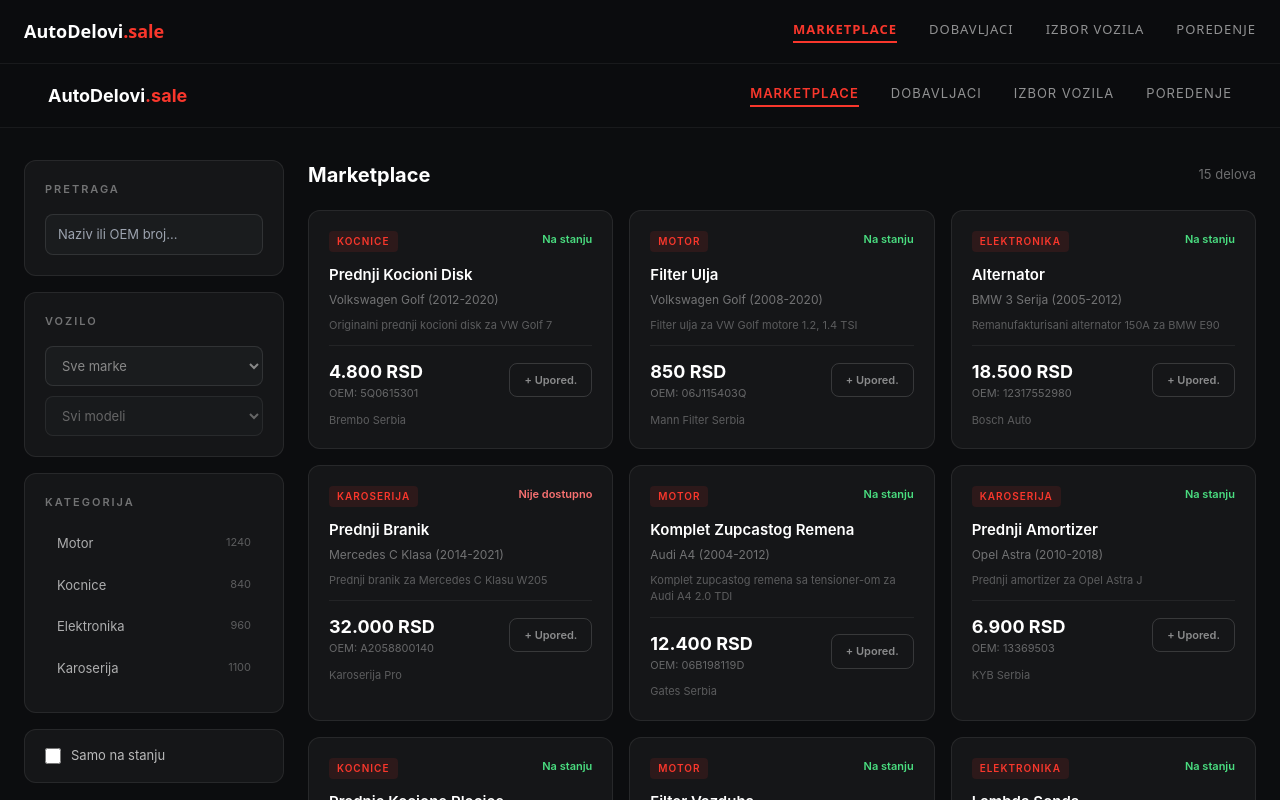
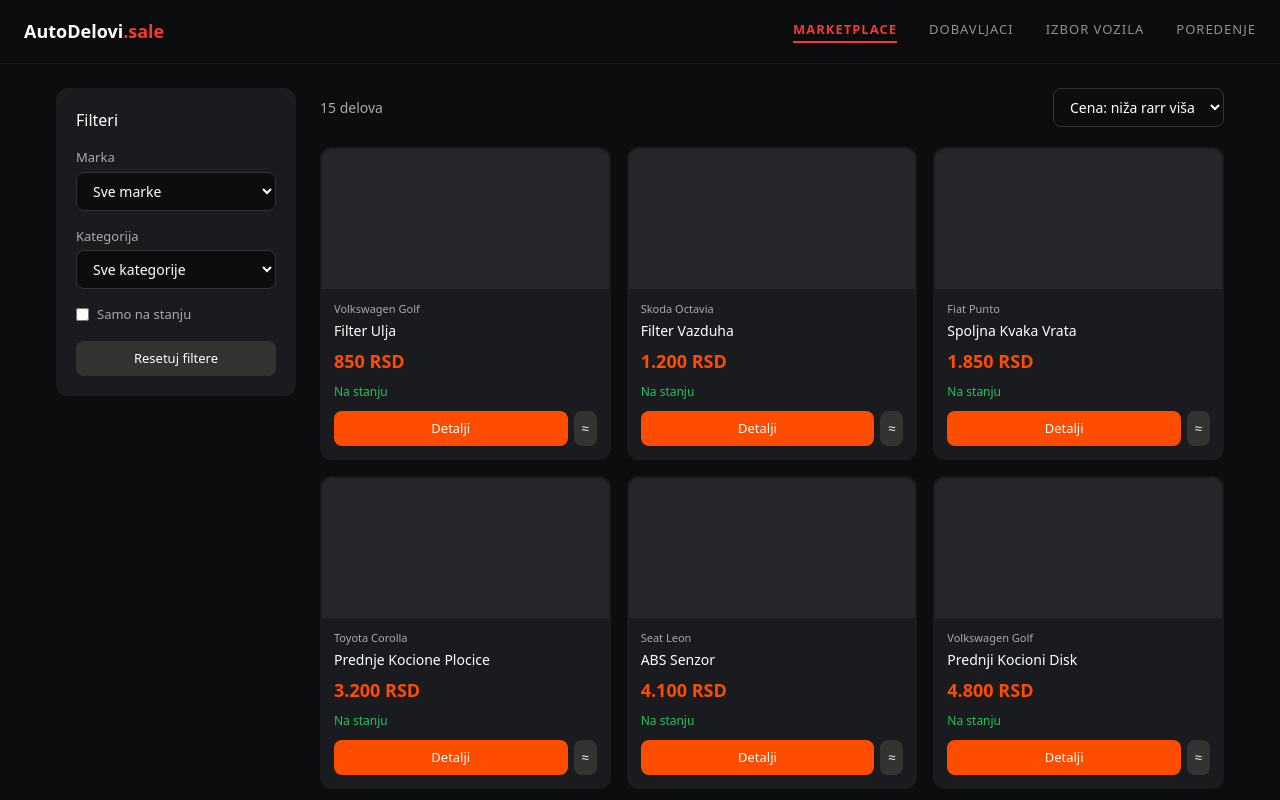
Before and after one commit to pantos12/autodelovi, a Next.js app: page /marketplace in a window 1280 px wide. Shown: the top 800 px of the page. Built offline with nearby package versions, Linux system fonts and the light colour scheme.

Commit message:
Refactor Marketplace component for better filtering

```diff
--- a/app/marketplace/page.tsx
+++ b/app/marketplace/page.tsx
@@ -1,137 +1,117 @@
 'use client';
 import { useState, Suspense } from 'react';
-import { useSearchParams } from 'next/navigation';
+import { useSearchParams, useRouter } from 'next/navigation';
 import Link from 'next/link';
-import { mockParts, vehicleMakes, getModels, categories, Part } from '../lib/data';
+import { mockParts, categories } from '../lib/data';
 
 function MarketplaceContent() {
   const searchParams = useSearchParams();
+  const router = useRouter();
+  const [compareList, setCompareList] = useState<string[]>([]);
   const [filterMake, setFilterMake] = useState(searchParams.get('make') || '');
-  const [filterModel, setFilterModel] = useState(searchParams.get('model') || '');
-  const [filterCat, setFilterCat] = useState(searchParams.get('category') || '');
-  const [filterStock, setFilterStock] = useState(false);
-  const [search, setSearch] = useState('');
-  const [compareList, setCompareList] = useState<string[]>([]);
+  const [filterCategory, setFilterCategory] = useState(searchParams.get('category') || '');
+  const [filterInStock, setFilterInStock] = useState(false);
+  const [sortBy, setSortBy] = useState('price-asc');
 
-  const models = getModels(filterMake);
+  const filteredParts = mockParts.filter(part => {
+    if (filterMake && part.make !== filterMake) return false;
+    if (filterCategory && part.categorySlug !== filterCategory) return false;
+    if (filterInStock && !part.inStock) return false;
+    return true;
+  }).sort((a, b) => sortBy === 'price-asc' ? a.price - b.price : b.price - a.price);
 
-  const filtered = mockParts.filter(p => {
-    if (filterMake && p.make !== filterMake) return false;
-    if (filterModel && p.model !== filterModel) return false;
-    if (filterCat && p.categorySlug !== filterCat) return false;
-    if (filterStock && !p.inStock) return false;
-    if (search && !p.nameSr.toLowerCase().includes(search.toLowerCase()) && !p.oem.toLowerCase().includes(search.toLowerCase())) return false;
-    return true;
-  });
+  const toggleCompare = (id: string) => {
+    setCompareList(prev =>
+      prev.includes(id) ? prev.filter(x => x !== id) : prev.length < 3 ? [...prev, id] : prev
+    );
+  };
 
-  function toggleCompare(id: string) {
-    setCompareList(prev => prev.includes(id) ? prev.filter(x => x !== id) : prev.length < 3 ? [...prev, id] : prev);
-  }
-
-  const card = { background: 'rgba(255,255,255,0.04)', border: '1px solid rgba(255,255,255,0.08)', borderRadius: '12px' } as React.CSSProperties;
+  const s = {
+    page: { background: '#0c0d0f', minHeight: '100vh' } as React.CSSProperties,
+    container: { maxWidth: '1200px', margin: '0 auto', padding: '24px 16px', display: 'grid', gridTemplateColumns: '240px 1fr', gap: '24px' } as React.CSSProperties,
+    sidebar: { background: '#1a1b1f', borderRadius: '12px', padding: '20px', height: 'fit-content', position: 'sticky', top: '80px' } as React.CSSProperties,
+    label: { color: '#aaa', fontSize: '13px', display: 'block', marginBottom: '4px' } as React.CSSProperties,
+    select: { width: '100%', padding: '8px 12px', background: '#0c0d0f', border: '1px solid #333', borderRadius: '8px', color: '#fff', fontSize: '14px' } as React.CSSProperties,
+    card: { background: '#1a1b1f', borderRadius: '12px', overflow: 'hidden' } as React.CSSProperties,
+  };
 
   return (
-    <div style={{ display: 'flex', maxWidth: '1280px', margin: '0 auto', padding: '32px 24px', gap: '24px' }}>
-      {/* SIDEBAR */}
-      <aside style={{ width: '260px', flexShrink: 0 }}>
-        <div style={{ ...card, padding: '20px', marginBottom: '16px' }}>
-          <h3 style={{ fontSize: '11px', fontWeight: 600, letterSpacing: '2px', color: 'rgba(255,255,255,0.4)', marginBottom: '16px', textTransform: 'uppercase' }}>Pretraga</h3>
-          <input value={search} onChange={e => setSearch(e.target.value)} placeholder="Naziv ili OEM broj..." style={{ width: '100%', background: '#1a1c1e', border: '1px solid rgba(255,255,255,0.1)', color: '#fff', padding: '10px 12px', borderRadius: '8px', fontSize: '13px', outline: 'none', boxSizing: 'border-box' }} />
-        </div>
-        <div style={{ ...card, padding: '20px', marginBottom: '16px' }}>
-          <h3 style={{ fontSize: '11px', fontWeight: 600, letterSpacing: '2px', color: 'rgba(255,255,255,0.4)', marginBottom: '16px', textTransform: 'uppercase' }}>Vozilo</h3>
-          <select value={filterMake} onChange={e => { setFilterMake(e.target.value); setFilterModel(''); }} style={{ width: '100%', background: '#1a1c1e', border: '1px solid rgba(255,255,255,0.1)', color: filterMake ? '#fff' : '#888', padding: '10px 12px', borderRadius: '8px', fontSize: '13px', marginBottom: '10px', outline: 'none', boxSizing: 'border-box' }}>
+    <div style={s.page}>
+      <div style={s.container}>
+        <div style={s.sidebar}>
+          <h3 style={{ color: '#fff', marginBottom: '16px', fontSize: '16px' }}>Filteri</h3>
+          <div style={{ marginBottom: '16px' }}>
+            <label style={s.label}>Marka</label>
+            <select style={s.select} value={filterMake} onChange={e => setFilterMake(e.target.value)}>
               <option value="">Sve marke</option>
-            {vehicleMakes.map(m => <option key={m} value={m}>{m}</option>)}
-          </select>
-          <select value={filterModel} onChange={e => setFilterModel(e.target.value)} disabled={!filterMake} style={{ width: '100%', background: '#1a1c1e', border: '1px solid rgba(255,255,255,0.1)', color: filterModel ? '#fff' : '#888', padding: '10px 12px', borderRadius: '8px', fontSize: '13px', outline: 'none', boxSizing: 'border-box' }}>
-            <option value="">Svi modeli</option>
-            {models.map(m => <option key={m} value={m}>{m}</option>)}
+              {['Volkswagen','BMW','Mercedes','Audi','Opel','Renault','Peugeot','Fiat','Toyota','Ford','Skoda','Seat'].map(m => (
+                <option key={m} value={m}>{m}</option>
+              ))}
             </select>
           </div>
-        <div style={{ ...card, padding: '20px', marginBottom: '16px' }}>
-          <h3 style={{ fontSize: '11px', fontWeight: 600, letterSpacing: '2px', color: 'rgba(255,255,255,0.4)', marginBottom: '16px', textTransform: 'uppercase' }}>Kategorija</h3>
-          {categories.map(cat => (
-            <button key={cat.slug} onClick={() => setFilterCat(filterCat === cat.slug ? '' : cat.slug)} style={{ display: 'block', width: '100%', textAlign: 'left', padding: '8px 12px', borderRadius: '8px', marginBottom: '6px', border: 'none', background: filterCat === cat.slug ? 'rgba(249,55,44,0.15)' : 'transparent', color: filterCat === cat.slug ? '#f9372c' : 'rgba(255,255,255,0.65)', fontSize: '13px', cursor: 'pointer' }}>
-              {cat.name} <span style={{ float: 'right', color: 'rgba(255,255,255,0.3)', fontSize: '11px' }}>{cat.count}</span>
-            </button>
-          ))}
+          <div style={{ marginBottom: '16px' }}>
+            <label style={s.label}>Kategorija</label>
+            <select style={s.select} value={filterCategory} onChange={e => setFilterCategory(e.target.value)}>
+              <option value="">Sve kategorije</option>
+              {categories.map(c => <option key={c.slug} value={c.slug}>{c.name}</option>)}
+            </select>
           </div>
-        <div style={{ ...card, padding: '16px 20px' }}>
-          <label style={{ display: 'flex', alignItems: 'center', gap: '10px', cursor: 'pointer', fontSize: '13px', color: 'rgba(255,255,255,0.7)' }}>
-            <input type="checkbox" checked={filterStock} onChange={e => setFilterStock(e.target.checked)} style={{ accentColor: '#f9372c', width: '16px', height: '16px' }} />
-            Samo na stanju
-          </label>
+          <div style={{ marginBottom: '16px', display: 'flex', alignItems: 'center', gap: '8px' }}>
+            <input type="checkbox" id="instock" checked={filterInStock} onChange={e => setFilterInStock(e.target.checked)} style={{ accentColor: '#ff4d00' }} />
+            <label htmlFor="instock" style={{ color: '#aaa', fontSize: '13px', cursor: 'pointer' }}>Samo na stanju</label>
           </div>
-        {compareList.length > 0 && (
-          <Link href={'/comparison?ids=' + compareList.join(',')} style={{ textDecoration: 'none' }}>
-            <button style={{ marginTop: '16px', width: '100%', background: '#f9372c', color: '#fff', border: 'none', padding: '12px', borderRadius: '8px', fontSize: '13px', fontWeight: 600, cursor: 'pointer' }}>
-              Uporedi ({compareList.length})
-            </button>
-          </Link>
-        )}
-      </aside>
-
-      {/* PARTS GRID */}
-      <main style={{ flex: 1 }}>
-        <div style={{ display: 'flex', justifyContent: 'space-between', alignItems: 'center', marginBottom: '20px' }}>
-          <h1 style={{ fontSize: '20px', fontWeight: 700 }}>Marketplace</h1>
-          <span style={{ fontSize: '13px', color: 'rgba(255,255,255,0.4)' }}>{filtered.length} delova</span>
-        </div>
-        {filtered.length === 0 ? (
-          <div style={{ ...card, padding: '60px', textAlign: 'center', color: 'rgba(255,255,255,0.3)' }}>
-            <div style={{ fontSize: '32px', marginBottom: '16px' }}>🔍</div>
-            <p>Nema delova koji odgovaraju filteru</p>
-          </div>
-        ) : (
-          <div style={{ display: 'grid', gridTemplateColumns: 'repeat(auto-fill, minmax(280px, 1fr))', gap: '16px' }}>
-            {filtered.map(part => (
-              <div key={part.id} style={{ ...card, padding: '20px', position: 'relative', transition: 'border-color 0.2s' }}
-                onMouseEnter={e => ((e.currentTarget as HTMLElement).style.borderColor = 'rgba(249,55,44,0.3)')}
-                onMouseLeave={e => ((e.currentTarget as HTMLElement).style.borderColor = 'rgba(255,255,255,0.08)')}>
-                <div style={{ display: 'flex', justifyContent: 'space-between', alignItems: 'flex-start', marginBottom: '12px' }}>
-                  <span style={{ fontSize: '10px', fontWeight: 600, letterSpacing: '1px', color: '#f9372c', textTransform: 'uppercase', background: 'rgba(249,55,44,0.1)', padding: '3px 8px', borderRadius: '4px' }}>{part.category}</span>
-                  <span style={{ fontSize: '11px', color: part.inStock ? '#4ade80' : '#f87171', fontWeight: 600 }}>{part.inStock ? 'Na stanju' : 'Nije dostupno'}</span>
-                </div>
-                <h3 style={{ fontSize: '15px', fontWeight: 600, marginBottom: '4px' }}>{part.nameSr}</h3>
-                <p style={{ fontSize: '12px', color: 'rgba(255,255,255,0.4)', marginBottom: '8px' }}>{part.make} {part.model} ({part.yearFrom}-{part.yearTo})</p>
-                <p style={{ fontSize: '11px', color: 'rgba(255,255,255,0.3)', marginBottom: '12px', lineHeight: 1.5 }}>{part.description}</p>
-                <div style={{ display: 'flex', justifyContent: 'space-between', alignItems: 'center', paddingTop: '12px', borderTop: '1px solid rgba(255,255,255,0.06)' }}>
-                  <div>
-                    <div style={{ fontSize: '18px', fontWeight: 700, color: '#fff' }}>{part.price.toLocaleString('sr-RS')} RSD</div>
-                    <div style={{ fontSize: '11px', color: 'rgba(255,255,255,0.35)' }}>OEM: {part.oem}</div>
-                  </div>
-                  <button onClick={() => toggleCompare(part.id)} style={{ padding: '8px 14px', borderRadius: '8px', fontSize: '11px', fontWeight: 600, border: '1px solid', cursor: 'pointer', background: compareList.includes(part.id) ? 'rgba(249,55,44,0.15)' : 'transparent', color: compareList.includes(part.id) ? '#f9372c' : 'rgba(255,255,255,0.5)', borderColor: compareList.includes(part.id) ? '#f9372c' : 'rgba(255,255,255,0.15)' }}>
-                    {compareList.includes(part.id) ? 'Uporedjujem' : '+ Upored.'}
+          <button onClick={() => { setFilterMake(''); setFilterCategory(''); setFilterInStock(false); }} style={{ width: '100%', padding: '8px', background: '#333', border: 'none', borderRadius: '8px', color: '#fff', cursor: 'pointer', fontSize: '13px' }}>
+            Resetuj filtere
           </button>
         </div>
-                <div style={{ marginTop: '10px', fontSize: '11px', color: 'rgba(255,255,255,0.3)' }}>{part.supplier}</div>
+        <div>
+          <div style={{ display: 'flex', justifyContent: 'space-between', alignItems: 'center', marginBottom: '20px' }}>
+            <p style={{ color: '#aaa', fontSize: '14px' }}>{filteredParts.length} delova</p>
+            <div style={{ display: 'flex', gap: '12px', alignItems: 'center' }}>
+              <select style={{ ...s.select, width: 'auto' }} value={sortBy} onChange={e => setSortBy(e.target.value)}>
+                <option value="price-asc">Cena: niža rarr viša</option>
+                <option value="price-desc">Cena: viša rarr niža</option>
+              </select>
+              {compareList.length > 0 && (
+                <button onClick={() => router.push('/comparison?ids=' + compareList.join(','))} style={{ padding: '8px 16px', background: '#ff4d00', border: 'none', borderRadius: '8px', color: '#fff', cursor: 'pointer', fontSize: '13px' }}>
+                  Poredi ({compareList.length})
+                </button>
+              )}
+            </div>
+          </div>
+          <div style={{ display: 'grid', gridTemplateColumns: 'repeat(auto-fill, minmax(220px, 1fr))', gap: '16px' }}>
+            {filteredParts.map(part => (
+              <div key={part.id} style={{ ...s.card, border: compareList.includes(part.id) ? '2px solid #ff4d00' : '2px solid transparent' }}>
+                <div style={{ background: '#252629', height: '140px', display: 'flex', alignItems: 'center', justifyContent: 'center', fontSize: '40px' }}>{part.image}</div>
+                <div style={{ padding: '12px' }}>
+                  <p style={{ color: '#aaa', fontSize: '11px', marginBottom: '4px' }}>{part.make} {part.model}</p>
+                  <h3 style={{ color: '#fff', fontSize: '14px', marginBottom: '8px', lineHeight: '1.3' }}>{part.nameSr}</h3>
+                  <p style={{ color: '#ff4d00', fontSize: '18px', fontWeight: 700, marginBottom: '8px' }}>{part.price.toLocaleString('sr-RS')} RSD</p>
+                  <p style={{ color: part.inStock ? '#22c55e' : '#ef4444', fontSize: '12px', marginBottom: '10px' }}>{part.inStock ? 'Na stanju' : 'Nema na stanju'}</p>
+                  <div style={{ display: 'flex', gap: '6px' }}>
+                    <Link href={`/parts/${part.id}`} style={{ flex: 1, padding: '8px', background: '#ff4d00', borderRadius: '8px', color: '#fff', textDecoration: 'none', textAlign: 'center', fontSize: '13px' }}>Detalji</Link>
+                    <button onClick={() => toggleCompare(part.id)} style={{ padding: '8px', background: compareList.includes(part.id) ? '#ff4d00' : '#333', border: 'none', borderRadius: '8px', color: '#fff', cursor: 'pointer', fontSize: '13px' }}>≈</button>
+                  </div>
+                </div>
               </div>
             ))}
           </div>
+          {filteredParts.length === 0 && (
+            <div style={{ textAlign: 'center', padding: '60px 20px' }}>
+              <p style={{ fontSize: '48px' }}>🔍</p>
+              <p style={{ fontSize: '18px', color: '#aaa' }}>Nema rezultata za date filtere</p>
+            </div>
           )}
-      </main>
+        </div>
+      </div>
     </div>
   );
 }
 
 export default function Marketplace() {
   return (
-    <div style={{ background: '#0c0d0f', minHeight: '100vh', color: '#fff', fontFamily: "'Inter', sans-serif" }}>
-      <nav style={{ display: 'flex', alignItems: 'center', justifyContent: 'space-between', padding: '0 48px', height: '64px', borderBottom: '1px solid rgba(255,255,255,0.06)', position: 'sticky', top: 0, zIndex: 50, background: 'rgba(12,13,15,0.95)', backdropFilter: 'blur(12px)' }}>
-        <Link href="/" style={{ textDecoration: 'none' }}>
-          <span style={{ fontSize: '18px', fontWeight: 700, color: '#fff' }}>AutoDelovi<span style={{ color: '#f9372c' }}>.sale</span></span>
-        </Link>
-        <div style={{ display: 'flex', gap: '32px' }}>
-          <Link href="/marketplace" style={{ color: '#f9372c', fontWeight: 600, fontSize: '13px', letterSpacing: '1px', textDecoration: 'none', borderBottom: '2px solid #f9372c', paddingBottom: '2px' }}>MARKETPLACE</Link>
-          <Link href="/suppliers" style={{ color: 'rgba(255,255,255,0.55)', fontSize: '13px', letterSpacing: '1px', textDecoration: 'none' }}>DOBAVLJACI</Link>
-          <Link href="/vehicle-selection" style={{ color: 'rgba(255,255,255,0.55)', fontSize: '13px', letterSpacing: '1px', textDecoration: 'none' }}>IZBOR VOZILA</Link>
-          <Link href="/comparison" style={{ color: 'rgba(255,255,255,0.55)', fontSize: '13px', letterSpacing: '1px', textDecoration: 'none' }}>POREDENJE</Link>
-        </div>
-      </nav>
-      <Suspense fallback={<div style={{ padding: '48px', textAlign: 'center', color: 'rgba(255,255,255,0.4)' }}>Ucitavanje...</div>}>
+    <Suspense fallback={<div style={{ padding: '60px', textAlign: 'center', color: '#aaa' }}>Učitavanje...</div>}>
       <MarketplaceContent />
     </Suspense>
-    </div>
   );
 }
```
Lines whose indentation alone changed are shown as unchanged.
